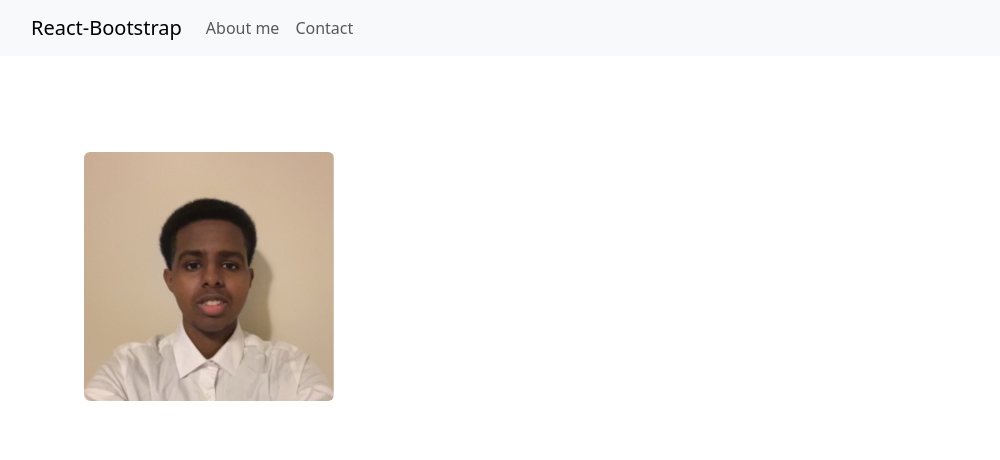
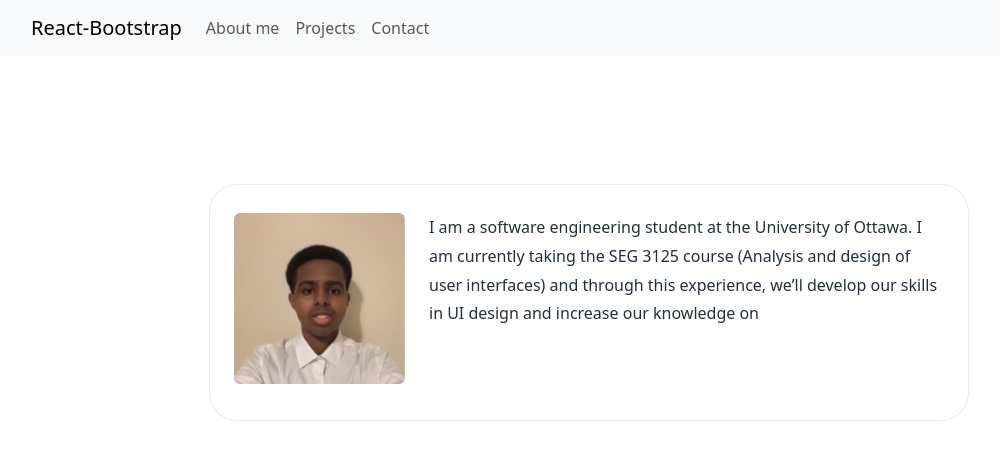
Before and after one commit to AhmedHassan2028/Ahmed-SEG3125-Portfolio, a React (Vite) app: page / in a window 1280 px wide. Shown: the top 460 px of the page, without its empty margins (51-1051 px from the left). Built offline with nearby package versions, Linux system fonts and the light colour scheme.

Commit message:
About me section added

```diff
--- a/src/App.css
+++ b/src/App.css
@@ -161,6 +161,25 @@
   }
 }
 
+.aboutme-section {
+  margin: 8rem auto 0;
+  max-width: 760px;
+  padding: 1.75rem 1.5rem;
+  background: rgba(255, 255, 255, 0.923);
+  border-radius: 28px;
+  border: 0.5px solid;
+  border-color: rgba(228, 233, 239, 0.837);
+  box-shadow: 0 25px 70px rgba(20, 30, 55, 0);
+  align-items: flex-start;
+}
+
+.aboutme-caption {
+  font-size: 1rem;
+  font-weight: 500;
+  line-height: 1.8;
+  color: #232f3f;
+}
+
 .pfp-row {
   margin-top: 6rem;
 }
--- a/src/App.jsx
+++ b/src/App.jsx
@@ -1,13 +1,16 @@
 // import Button from 'react-bootstrap/Button';
 import './App.css'
 import BasicExample from './components/nabvar';
-import ShapeExample from './components/pfp';
+// import ShapeExample from './components/pfp';
+// import BodyShorthandExample from './components/textbox';
+import FigureExample from './components/aboutme';
 
 function App() {
   return (
     <>
       <BasicExample />
-      <ShapeExample />
+      <FigureExample />
+
     </>
   )
 }
--- /dev/null
+++ b/src/components/aboutme.jsx
@@ -0,0 +1,20 @@
+import Figure from 'react-bootstrap/Figure';
+
+function FigureExample() {
+  return (
+    <Figure className="aboutme-section d-flex align-items-start gap-4">
+      <Figure.Image
+        width={171}
+        height={180}
+        alt="171x180"
+        src="src/assets/linkedin-pfp.jpg"
+        rounded
+      />
+      <Figure.Caption className="aboutme-caption mb-0">
+        I am a software engineering student at the University of Ottawa. I am currently taking the SEG 3125 course (Analysis and design of user interfaces) and through this experience, we’ll develop our skills in UI design and increase our knowledge on
+      </Figure.Caption>
+    </Figure>
+  );
+}
+
+export default FigureExample;
--- a/src/components/nabvar.jsx
+++ b/src/components/nabvar.jsx
@@ -12,6 +12,7 @@ function BasicExample() {
         <Navbar.Collapse id="basic-navbar-nav">
           <Nav className="me-auto">
             <Nav.Link href="#home">About me</Nav.Link>
+            <Nav.Link href="#link">Projects</Nav.Link>
             <Nav.Link href="#link">Contact</Nav.Link>
             {/* <NavDropdown title="Dropdown" id="basic-nav-dropdown">
               <NavDropdown.Item href="#action/3.1">Action</NavDropdown.Item>
--- /dev/null
+++ b/src/components/textbox.jsx
@@ -0,0 +1,15 @@
+import Card from 'react-bootstrap/Card';
+
+function BodyShorthandExample() {
+
+  return <>
+
+  <Card body>
+    <h1>Ahmed Hassan</h1>
+    hi
+  </Card>;
+  </>
+
+}
+
+export default BodyShorthandExample;
```
